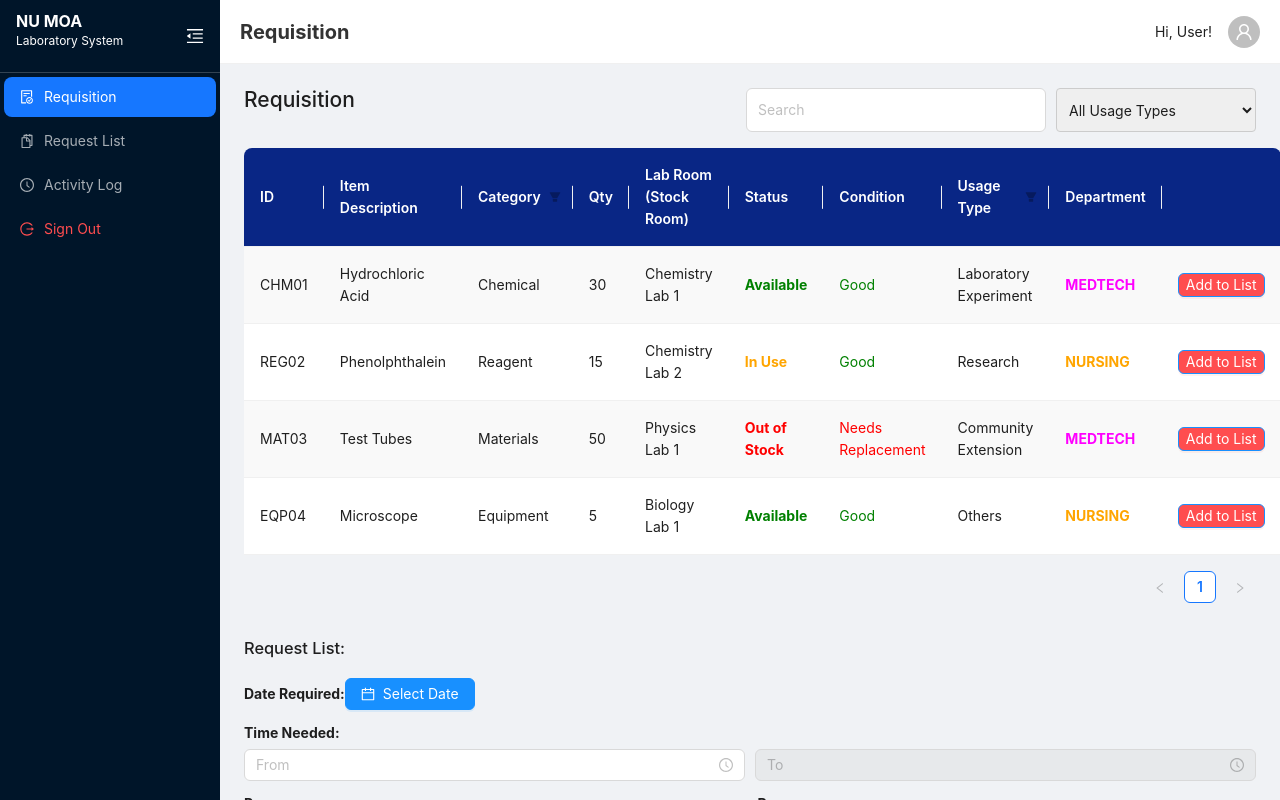
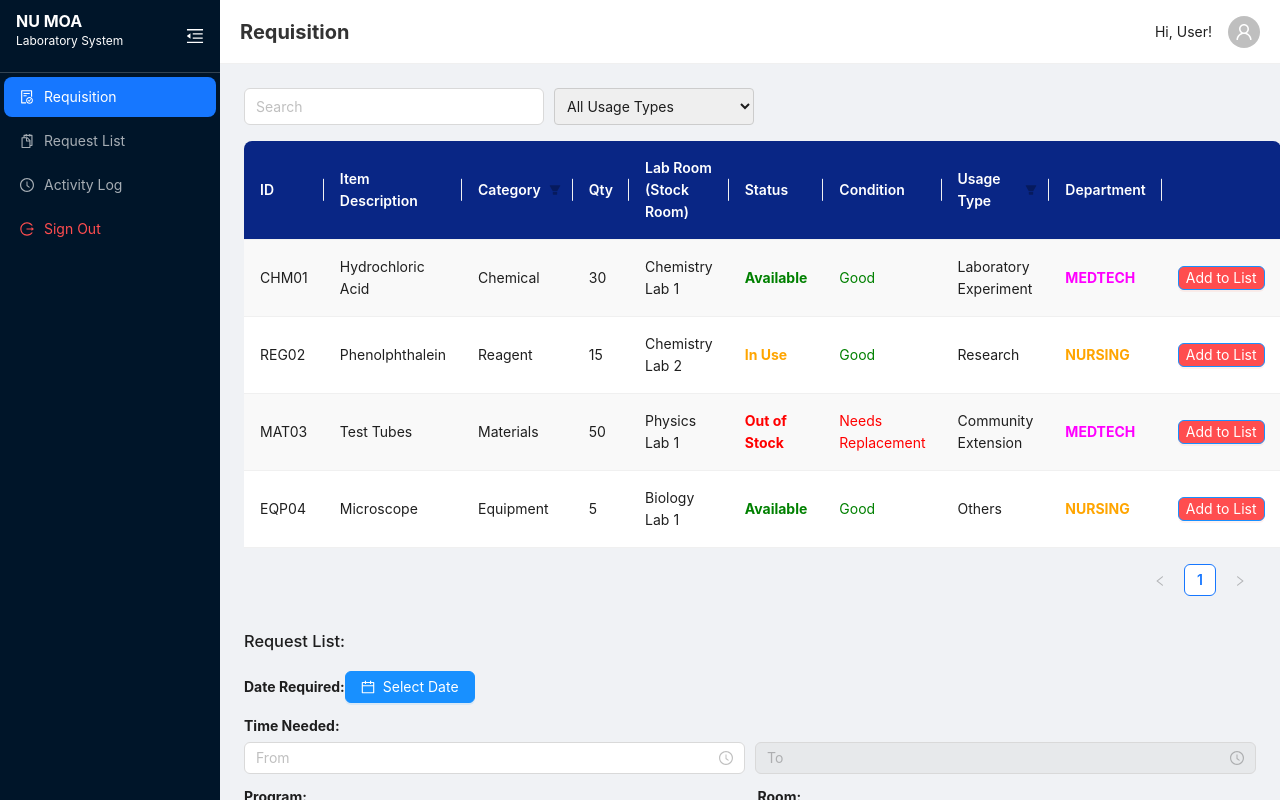
Before and after one commit to Blyn04/webnuls, a React (Create React App) app: page /requisition in a window 1280 px wide. Built offline with nearby package versions, Linux system fonts and the light colour scheme.

Commit message:
SIGNOUT MODAL FIXED

```diff
--- a/src/components/styles/customsStyle/CustomModal.css
+++ b/src/components/styles/customsStyle/CustomModal.css
@@ -14,7 +14,7 @@
 .modal-container {
   background-color: #fff;
   padding: 20px;
-  width: 400px;
+  width: 440px;
   border-radius: 8px;
   box-shadow: 0 5px 15px rgba(0, 0, 0, 0.3);
   text-align: center;
--- a/src/components/users/Requisition.js
+++ b/src/components/users/Requisition.js
@@ -290,7 +290,6 @@ const Requisition = () => {
         <Content className="requisition-content">
 
         <div className="requisition-header">
-          <h2>Requisition</h2>
 
           <div style={{ display: "flex", gap: "10px" }}>
             <Input
```
